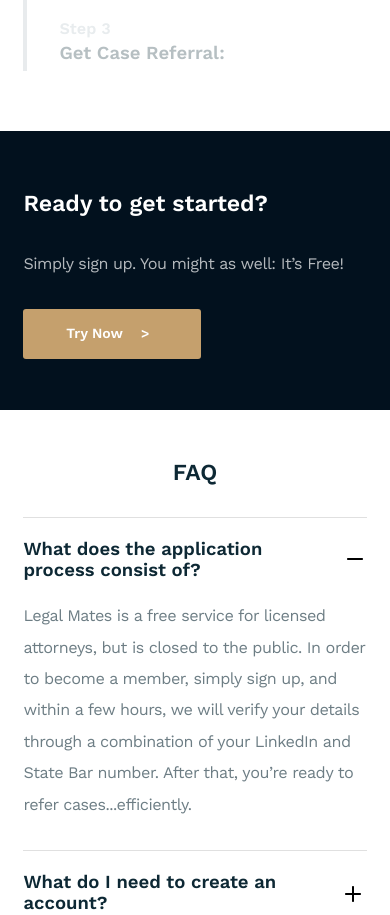
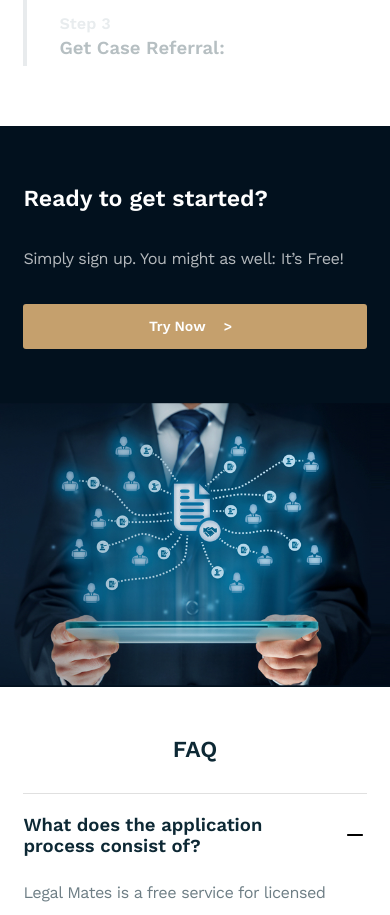
Before and after one commit to RuslanVA/legalmates-app, a React (Create React App) app: page / in a window 390 px wide. Shown: the part 2040-2955 px from the top of the page. Built offline with nearby package versions, Linux system fonts and the light colour scheme.

Commit message:
fix home page mobile version

```diff
--- a/src/assets/scss/_variables.scss
+++ b/src/assets/scss/_variables.scss
@@ -16,6 +16,11 @@ $dark-grey: #6E7F88;
 $grey: #B6BFC2;
 $light-grey: #E8ECEE;
 
+$desktop-margin: 360px;
+$tablet-margin: 100px;
+$mobile-margin: 15px;
+
+
 
 $large-desktop: 1920px;
 $desktop-width: 1600px;
@@ -27,7 +32,3 @@ $mobile-width: 440px;
 
 $main-padding: 18rem;
 $laptop-padding: 9.6rem;
-
-$desktop-margin: 360px;
-$tablet-margin: 100px;
-$mobile-margin: 15px;
--- a/src/components/SignUp/SignUp.scss
+++ b/src/components/SignUp/SignUp.scss
@@ -42,7 +42,7 @@
 
   .sign-up {
     margin-top: 3.75rem;
-    overflow-x: hidden;
+    overflow: hidden;
     background-color: #02111E;
 
     &__info {
@@ -68,7 +68,11 @@
     }
 
     img {
-        display: none;
+      object-fit: fill;
+      transform: scale(3.1) translateY(35%);
+      @include fluid-position($mobile, $tablet, -96px, -310px);
+
+      margin-bottom: 49vw;
     }
 
   }
--- a/src/components/ui/Button/Button.scss
+++ b/src/components/ui/Button/Button.scss
@@ -22,3 +22,10 @@
     padding-left: 18px;
   }
 }
+
+@media screen and (max-width: $mobile-big) {
+  .btn {
+    width: 100%;
+    height: 45px;
+  }
+}
```
Also changed, not shown: src/assets/scss/_base.scss (+0 -23 lines).
